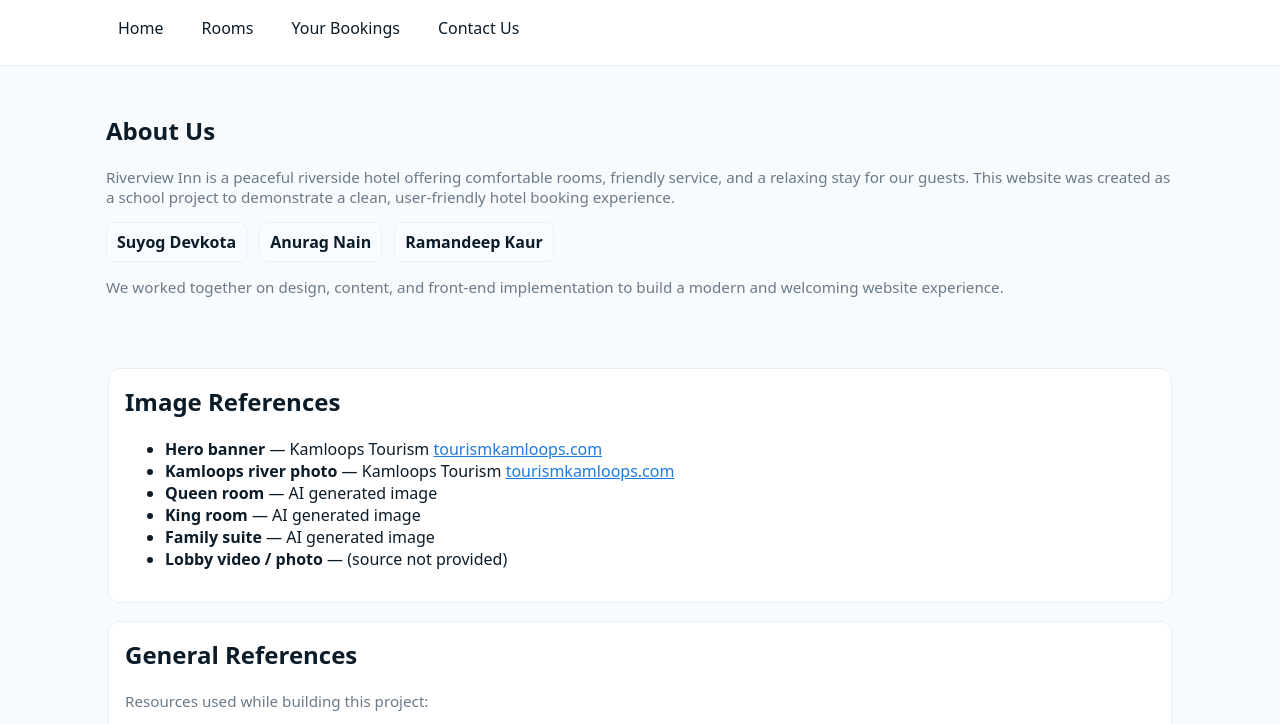
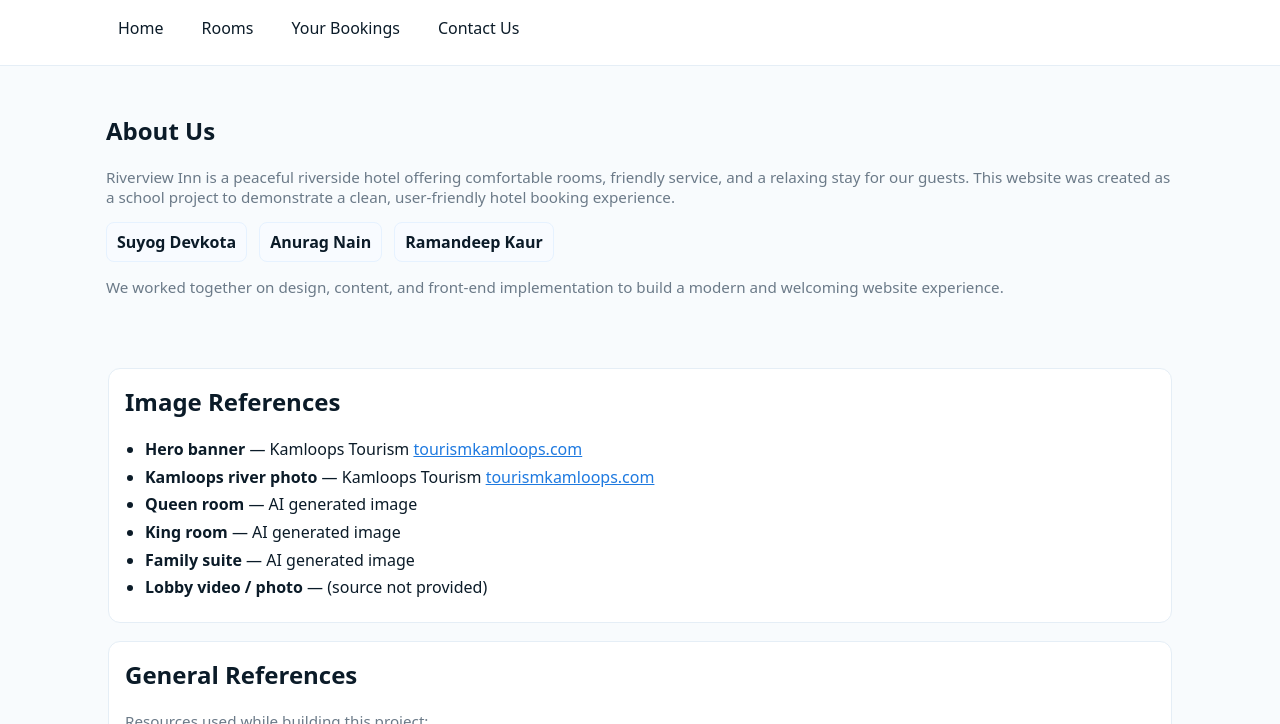
Before and after one commit to DevkotaSuyog/Riverview-Inn-Kamloops, a plain HTML site: page reference.html in a window 1280 px wide. Shown: the part 75-799 px from the top of the page. Drawn offline with Linux system fonts and the light colour scheme.

Commit message:
Update reference.html

```diff
--- a/reference.html
+++ b/reference.html
@@ -46,6 +46,19 @@
     a.reference-link {
       color: var(--brand);
       text-decoration: underline;
+    }
+
+    /* ===== Fix bullets for lists inside .about-card only =====
+       This is intentionally specific so it doesn't affect other pages.
+    */
+    .about-card ul {
+      list-style: disc;
+      list-style-position: outside;
+      padding-left: 1.25rem; /* space for bullets */
+      margin: 0.5rem 0;
+    }
+    .about-card ul li {
+      margin: 0.35rem 0;
     }
   </style>
 </head>
@@ -153,3 +166,6 @@
 
 </body>
 </html>
+
+</body>
+</html>
```
